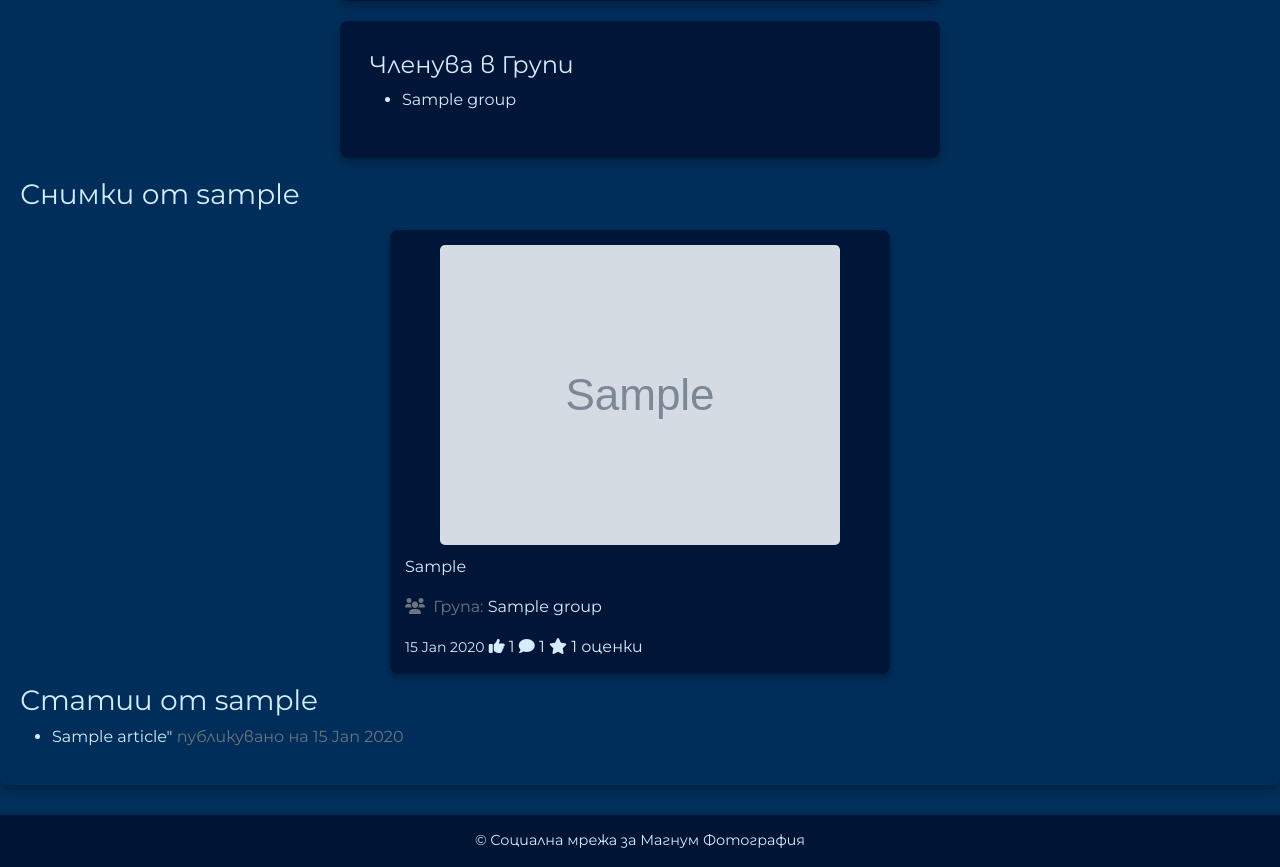
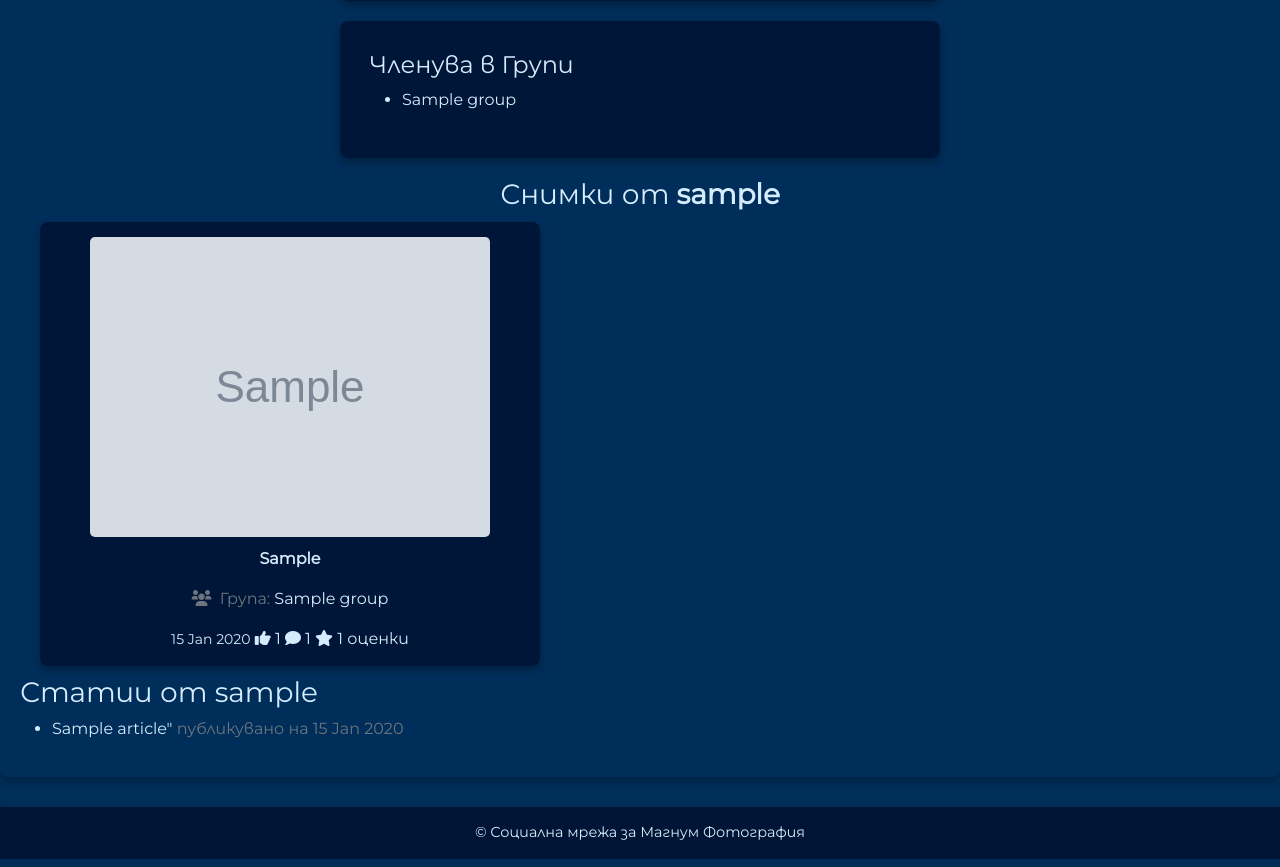
Before and after one commit to sdplamen/infiniting, a Django app: page /users/1/ in a window 1280 px wide. Shown: the part 722-1589 px from the top of the page. Run offline with Django 5.2, Linux system fonts and the light colour scheme; tables that the repository leaves empty hold one stand-in row (values such as "Sample post"); grey boxes marked "Sample" are stand-in pictures; some web fonts are replaced.

Commit message:
Update css styling

```diff
--- a/templates/auctions/auction-list.html
+++ b/templates/auctions/auction-list.html
@@ -32,7 +32,7 @@
                     {% endif %}
                 </a>
                 <div class="card-text-content">
-                    <h3>Аукцион за "{{ auction.photo.caption|default:'Снимка' }}"</h3>
+                    <h3>Аукцион за <strong>{{ auction.photo.caption|default:'Снимка' }}</strong></h3>
                     <p class="text-muted small-text">
                         <i class="fas fa-camera me-1"></i> Автор: <a href="{% url 'user-profile-detail' pk=auction.photo.author.pk %}">{{ auction.photo.author.user.username }}</a>
                     </p>
--- a/templates/groups/group-detail.html
+++ b/templates/groups/group-detail.html
@@ -1,7 +1,7 @@
 {% extends 'base.html' %}
 {% block title %}{{ group.name }} - Магнум Фотография{% endblock %}
 {% block content %}
-<div>
+<div class="text-center">
     <h2>{{ group.name }}</h2>
     <p>{{ group.description|default:'Няма описание' }}</p>
     {% if user.is_authenticated %}
@@ -21,7 +21,7 @@
     <h3>Снимки в групата</h3>
     <div>
         {% for photo in photos %}
-            <div class="col-md-4 mb-4">
+            <div class="text-center">
                 <div class="card">
                     <img src="{{ photo.image.url }}" class="card-img-top" alt="{{ photo.caption|default:'Снимка' }}">
                     <div class="card-body">
--- a/templates/photos/photo-detail.html
+++ b/templates/photos/photo-detail.html
@@ -39,7 +39,7 @@
                             {% else %}
                                 <form method="POST" action="{% url 'photo-like' pk=photo.pk %}" class="d-inline">
                                     {% csrf_token %}
-                                    <button type="submit" class="custom-button custom-button-primary custom-button-small"><i class="fas fa-thumbs-up me-1"></i>Харесай ({{ photo.likes.count }})</button>
+                                    <button class="custom-button custom-button-primary custom-button-small"><i class="fas fa-thumbs-up me-1"></i>Харесай ({{ photo.likes.count }})</button>
                                 </form>
                             {% endif %}
                         {% else %}
--- a/templates/users/profile-details.html
+++ b/templates/users/profile-details.html
@@ -48,8 +48,9 @@
     </div>
 
     <div class="profile-content-column">
-        <h3>Снимки от {{ photographer.user.username }}</h3>
-        <div class="photo-grid-container">
+        <section class="flex-item text-center">
+            <h3>Снимки от <strong>{{ photographer.user.username }}</strong></h3>
+            <div>
                 {% for photo in photos %}
                     <div class="photo-item flex-item">
                         <a href="{% url 'photo-detail' pk=photo.pk %}" class="photo-link">
@@ -59,7 +60,7 @@
                                 <img src="https://placehold.co/400x200/001535/D4ECFC?text=Няма+изображение" class="photo-display" alt="No image available">
                             {% endif %}
                         </a>
-                    <p>{{ photo.caption|default:'Няма описание.' }}</p>
+                        <p><strong>{{ photo.caption|default:'Няма описание.' }}</strong></p>
                         {% if photo.group %}
                             <p class="text-muted small-text">
                                 <i class="fas fa-users me-1"></i> Група: <a href="{% url 'group-detail' pk=photo.group.pk %}">{{ photo.group.name }}</a>
@@ -78,7 +79,7 @@
                     <p class="text-center">Този фотограф все още не е качил снимки.</p>
                 {% endfor %}
             </div>
-
+        </section>
             <h3 class="margin-top-large">Статии от {{ photographer.user.username }}</h3>
             {% if photographer.articles.all %}
                 <ul class="simple-list">
```
Also changed, not shown: 1 other file. Lines whose indentation alone changed are shown as unchanged.
